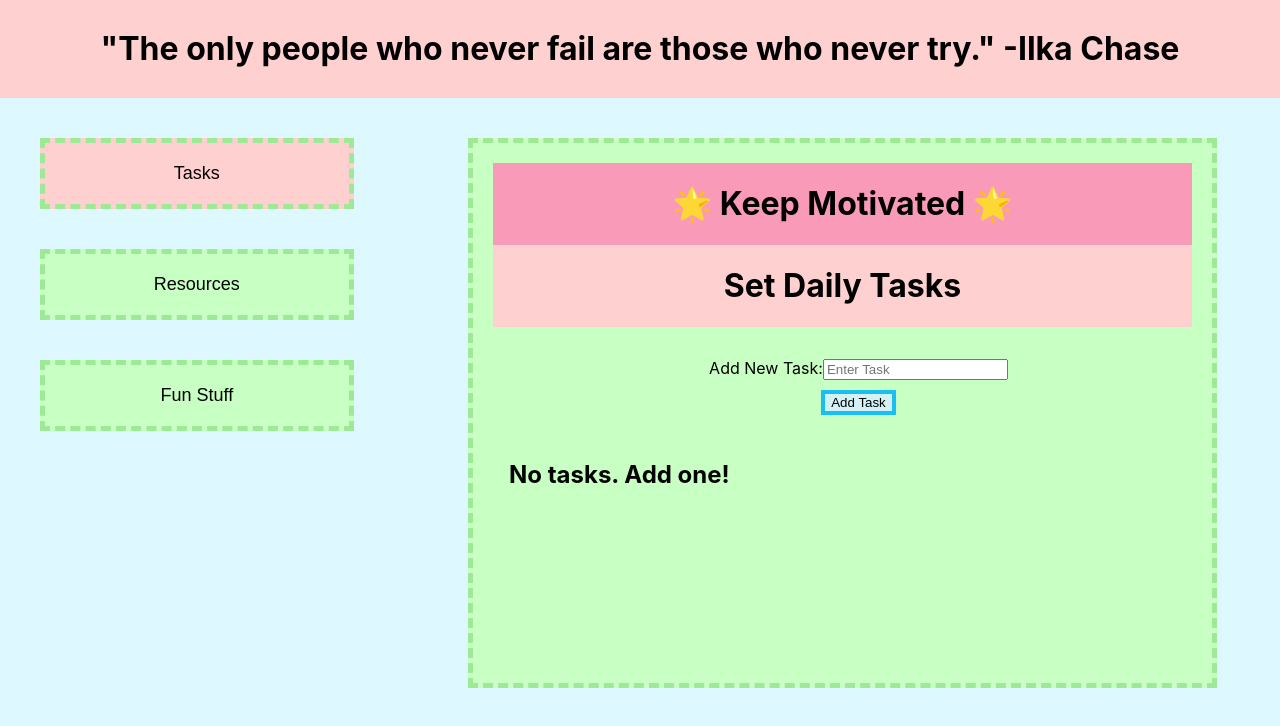
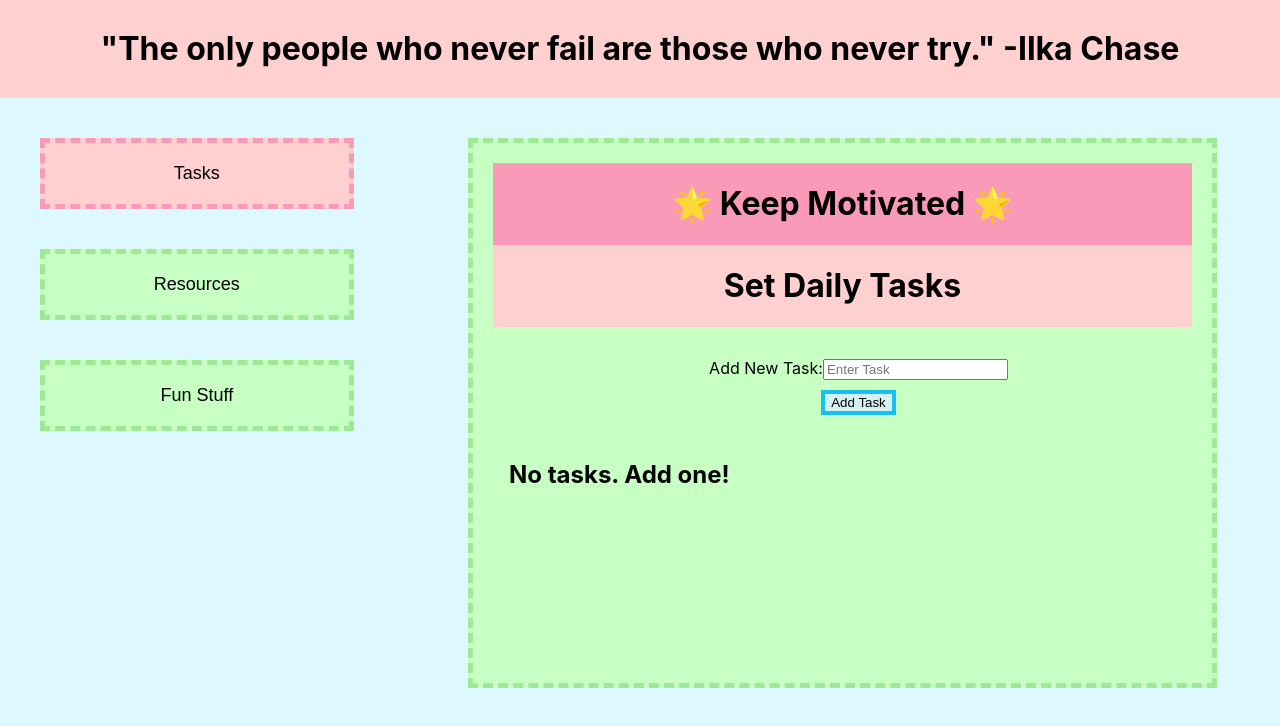
Before and after one commit to ReshmiCode/SoliTogether, a React (Create React App) app in the folder client/: page / in a window 1280 px wide. In both pictures the pointer is over the button "Tasks". Shown: the top 726 px of the page. Built offline with nearby package versions, Linux system fonts and the light colour scheme.

Commit message:
hover color

```diff
--- a/client/src/Home/Home.css
+++ b/client/src/Home/Home.css
@@ -69,7 +69,8 @@ div {
 }
 
 .button:hover {
-    background-color: #FFD0D0;
+    border: 5px dashed #F99AB9;
+    background-color: #ffd0d0;
     color: black;
 }
 
```
